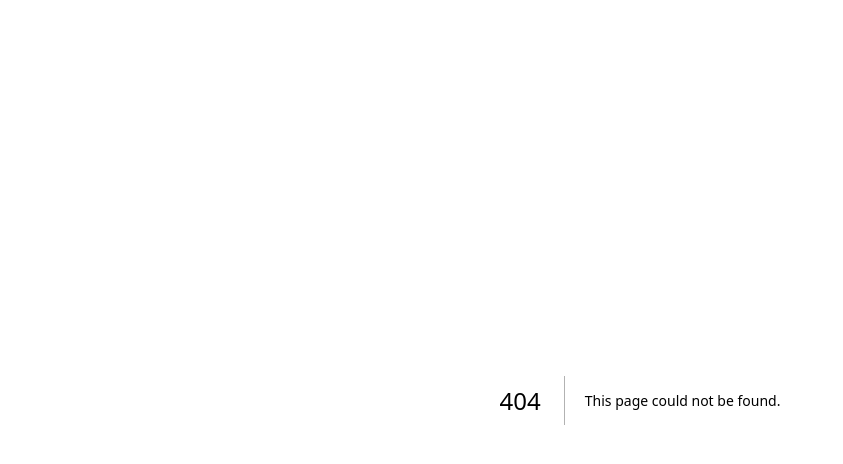
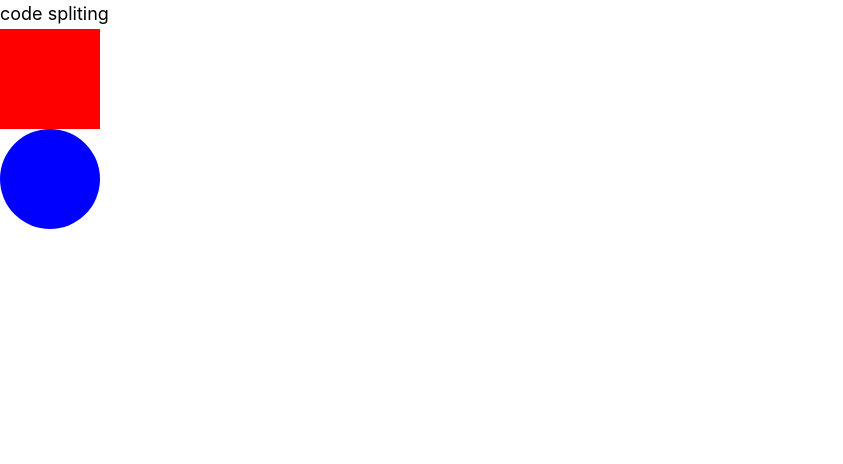
Before and after one commit to MyeonghoonNam/nextjs-study, a Next.js app: page /code-splitting in a window 1280 px wide. Before the commit this address had no page. Shown: the top 464 px of the page, without its empty margins (0-843 px from the left). Built offline with nearby package versions, Linux system fonts and the light colour scheme.

Commit message:
dynamic을 활용한 코드 스플리팅

```diff
--- /dev/null
+++ b/components/box/box.module.css
@@ -0,0 +1,5 @@
+.container {
+  width: 100px;
+  height: 100px;
+  background-color: red;
+}
--- /dev/null
+++ b/components/box/index.js
@@ -0,0 +1,7 @@
+import styles from "./box.module.css";
+
+const Box = () => {
+  return <div className={styles.container} />;
+};
+
+export default Box;
--- /dev/null
+++ b/components/circle/circle.module.css
@@ -0,0 +1,6 @@
+.container {
+  width: 100px;
+  height: 100px;
+  border-radius: 50%;
+  background-color: blue;
+}
--- /dev/null
+++ b/components/circle/index.js
@@ -0,0 +1,7 @@
+import styles from "./circle.module.css";
+
+const Circle = () => {
+  return <div className={styles.container} />;
+};
+
+export default Circle;
--- /dev/null
+++ b/pages/code-splitting/index.js
@@ -0,0 +1,15 @@
+import dynamic from "next/dynamic";
+
+const Box = dynamic(() => import("../../components/box"));
+const Circle = dynamic(() => import("../../components/circle"));
+
+export default function CodeSplitting() {
+  return (
+    <div>
+      <div>code spliting</div>
+
+      <Box />
+      <Circle />
+    </div>
+  );
+}
```
